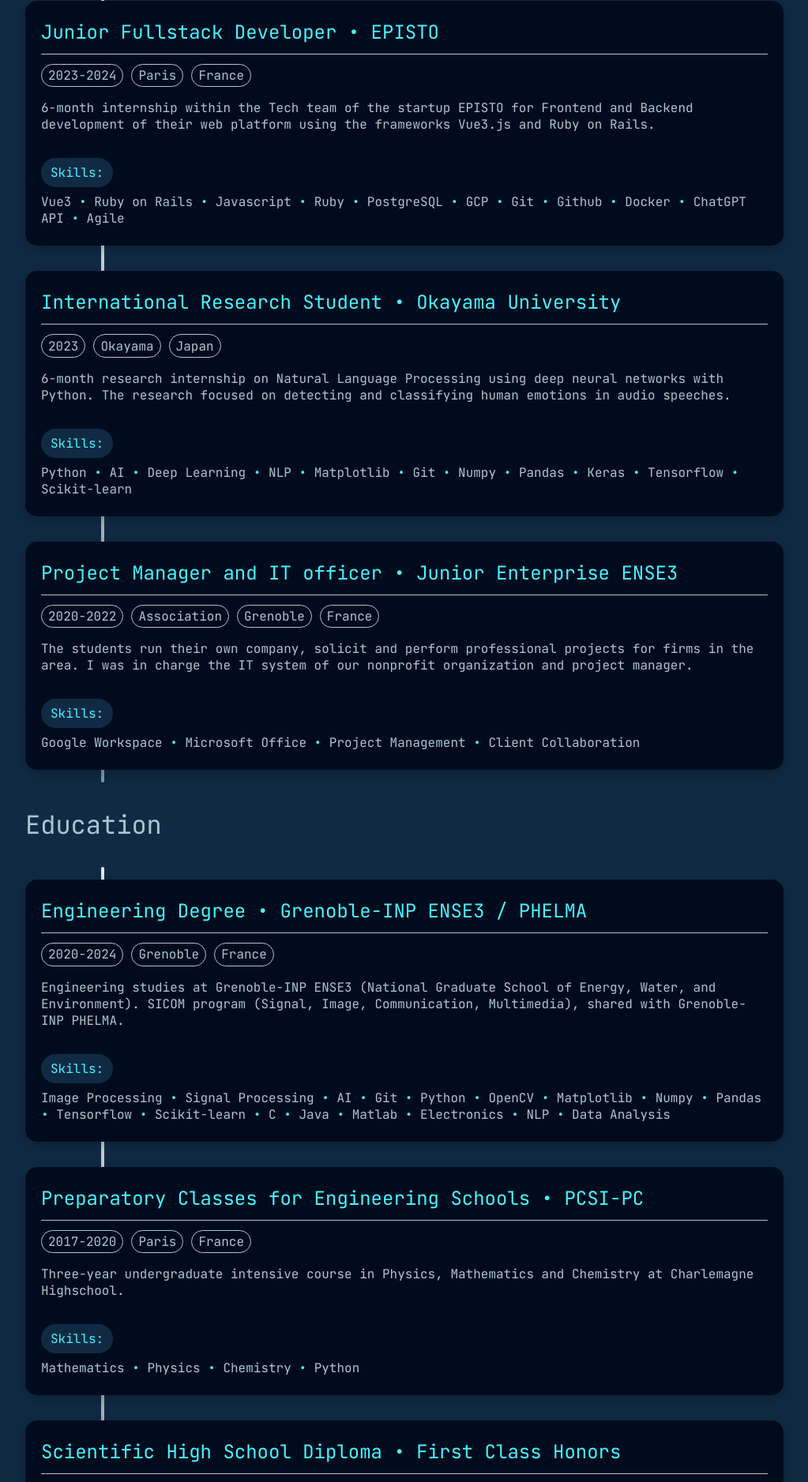
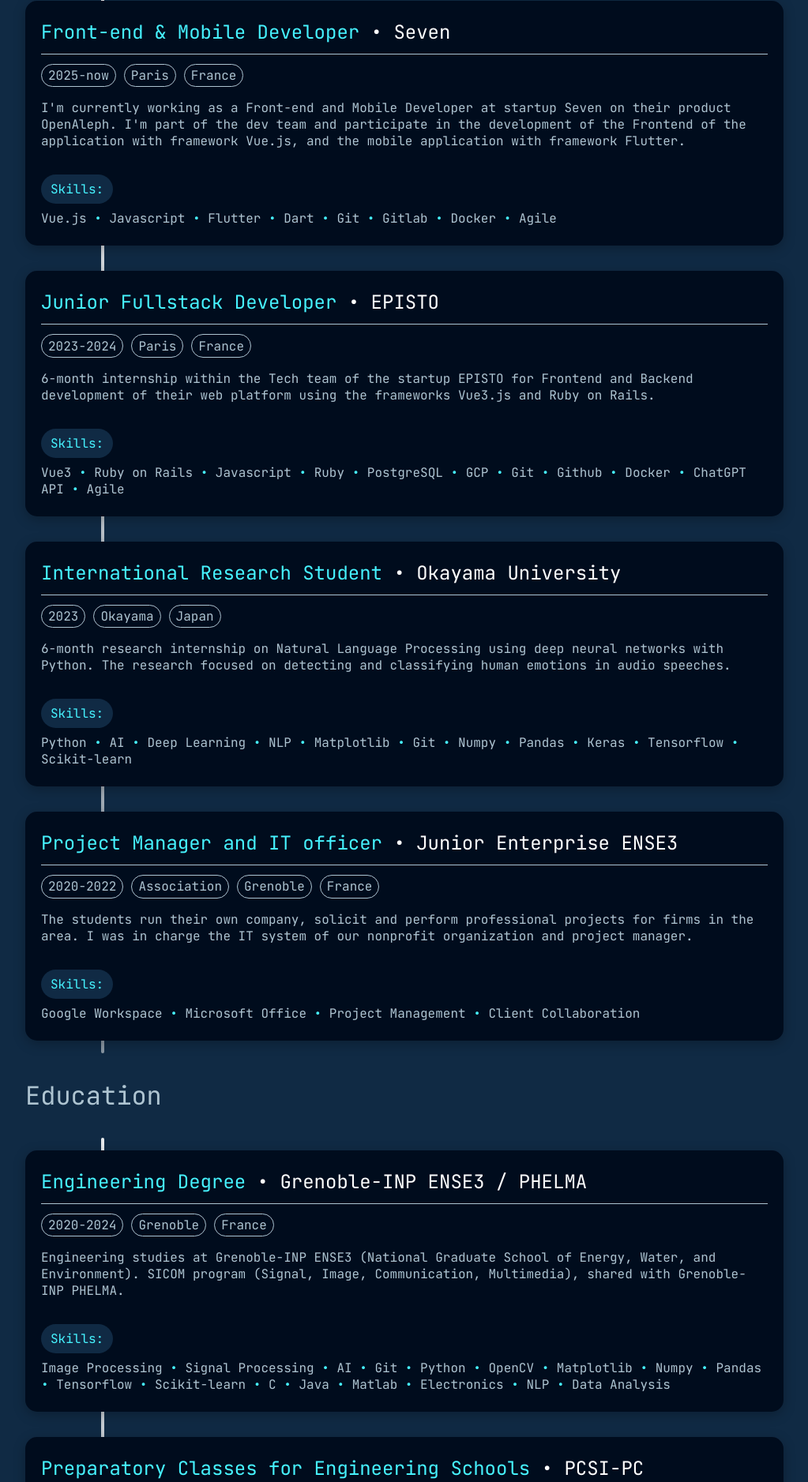
Before and after one commit to Kab0tan/Portfolio, a Vue app: page /experience in a window 1280 px wide. Shown: the part 514-2391 px from the top of the page at 79% size, without its empty margins (128-1151 px from the left). Built offline with nearby package versions, Linux system fonts and the light colour scheme.

Commit message:
feat: improve experiecne section + new data

```diff
--- a/src/assets/constants/ExperienceTexts.ts
+++ b/src/assets/constants/ExperienceTexts.ts
@@ -11,7 +11,17 @@ export const EXPERIENCE_TEXTS = {
     educationTitle: 'Education',
     career: [
       {
-        title: 'Junior Fullstack Developer • EPISTO',
+        title: 'Front-end & Mobile Developer',
+        company: 'Seven',
+        tags: [{ name: '2025-now' }, { name: 'Paris' }, { name: 'France' }],
+        description: `I'm currently working as a Front-end and Mobile Developer at startup Seven on their product OpenAleph.
+        I'm part of the dev team and participate in the development of the Frontend of the application with framework
+         Vue.js, and the mobile application with framework Flutter.`,
+        subjects: ['Vue.js', 'Javascript', 'Flutter', 'Dart', 'Git', 'Gitlab', 'Docker', 'Agile'],
+      },
+      {
+        title: 'Junior Fullstack Developer',
+        company: 'EPISTO',
         tags: [{ name: '2023-2024' }, { name: 'Paris' }, { name: 'France' }],
         description: `6-month internship within the Tech team of the startup EPISTO for
         Frontend and Backend development of their web platform using the
@@ -31,7 +41,8 @@ export const EXPERIENCE_TEXTS = {
         ],
       },
       {
-        title: 'International Research Student • Okayama University',
+        title: 'International Research Student',
+        company: 'Okayama University',
         tags: [{ name: '2023' }, { name: 'Okayama' }, { name: 'Japan' }],
         description: `6-month research internship on Natural Language Processing
         using deep neural networks with Python. The research focused on detecting and classifying
@@ -51,7 +62,8 @@ export const EXPERIENCE_TEXTS = {
         ],
       },
       {
-        title: 'Project Manager and IT officer • Junior Enterprise ENSE3',
+        title: 'Project Manager and IT officer',
+        company: 'Junior Enterprise ENSE3',
         tags: [
           { name: '2020-2022' },
           { name: 'Association' },
@@ -70,7 +82,8 @@ export const EXPERIENCE_TEXTS = {
     ],
     education: [
       {
-        title: 'Engineering Degree • Grenoble-INP ENSE3 / PHELMA',
+        title: 'Engineering Degree',
+        company: 'Grenoble-INP ENSE3 / PHELMA',
         tags: [{ name: '2020-2024' }, { name: 'Grenoble' }, { name: 'France' }],
         description: `Engineering studies at Grenoble-INP ENSE3 (National Graduate School of Energy, Water, and Environment).
           SICOM program (Signal, Image, Communication, Multimedia), shared with Grenoble-INP PHELMA.`,
@@ -95,7 +108,8 @@ export const EXPERIENCE_TEXTS = {
         ],
       },
       {
-        title: 'Preparatory Classes for Engineering Schools • PCSI-PC',
+        title: 'Preparatory Classes for Engineering Schools',
+        company: 'PCSI-PC',
         tags: [{ name: '2017-2020' }, { name: 'Paris' }, { name: 'France' }],
         description:
           'Three-year undergraduate intensive course in Physics, Mathematics and Chemistry at Charlemagne Highschool.',
@@ -103,6 +117,7 @@ export const EXPERIENCE_TEXTS = {
       },
       {
         title: 'Scientific High School Diploma • First Class Honors',
+        company: '',
         tags: [{ name: '2014-2017' }, { name: 'Paris' }, { name: 'France' }],
         description:
           'Science track with Earth and Life Sciences option, at ENCPB Pierre-Gilles-de-Gennes Highschool.',
@@ -122,7 +137,17 @@ export const EXPERIENCE_TEXTS = {
     educationTitle: 'Formation',
     career: [
       {
-        title: 'Développeur Fullstack junior • EPISTO ',
+        title: 'Développeur Frontend & Mobile',
+        company: 'Seven',
+        tags: [{ name: `2025-aujourd'hui` }, { name: 'Paris' }, { name: 'France' }],
+        description: `Je travaille actuellement en tant que Developpeur Frontend et Mobile chez Seven.
+        Je suis membre de l'équipe Tech et participe au developpement de l'application web OpenAleph avec le
+        framework Vue.js, et de l'application mobile avec le framework Flutter.`,
+        subjects: ['Vue.js', 'Javascript', 'Flutter', 'Dart', 'Git', 'Gitlab', 'Docker', 'Agile'],
+      },
+      {
+        title: 'Développeur Fullstack junior',
+        company: 'EPISTO',
         tags: [{ name: '2023-2024' }, { name: 'Paris' }, { name: 'France' }],
         description: `Stage de 6 mois au sein de l’équipe Tech de la startup EPISTO pour
         le développement Frontend et Backend de leur plateforme web sous les
@@ -142,7 +167,8 @@ export const EXPERIENCE_TEXTS = {
         ],
       },
       {
-        title: "Etudiant chercheur international • Université d'Okayama",
+        title: 'Etudiant chercheur international',
+        company: 'Université Okayama',
         tags: [{ name: '2023' }, { name: 'Okayama' }, { name: 'Japon' }],
         description: `Stage de recherche de 6 mois sur le Traitement Automatique
         des Langues à l'aide de réseaux de neurones profonds sous Python. Le sujet de recherche était la détection et classification
@@ -162,7 +188,8 @@ export const EXPERIENCE_TEXTS = {
         ],
       },
       {
-        title: `Chef de projet et responsable des Systèmes d'Informations • Junior Entreprise ENSE3`,
+        title: `Chef de projet et responsable des Systèmes d'Informations`,
+        company: 'Junior Enterprise ENSE3',
         tags: [
           { name: '2020-2022' },
           { name: 'Association' },
@@ -176,7 +203,8 @@ export const EXPERIENCE_TEXTS = {
     ],
     education: [
       {
-        title: "Diplôme d'ingénieur • Grenoble-INP ENSE3 / PHELMA ",
+        title: "Diplôme d'ingénieur ",
+        company: 'Grenoble-INP ENSE3 / PHELMA',
         tags: [{ name: '2020-2024' }, { name: 'Grenoble' }, { name: 'France' }],
         description: `Etudes d'ingénieurs au sein de Grenoble-INP ENSE3 (Ecole Nationale Supérieure
          de l'Energie, de l'Eau et de l'Environnement).
@@ -203,13 +231,15 @@ export const EXPERIENCE_TEXTS = {
         ],
       },
       {
-        title: 'Classes préparatoires aux Grandes Ecoles • PCSI-PC',
+        title: 'Classes préparatoires aux Grandes Ecoles',
+        company: 'PCSI-PC',
         tags: [{ name: '2017-2020' }, { name: 'Paris' }, { name: 'France' }],
         description: 'Classes de prépas PCSI-PC au sein du Lycée Charlemagne.',
         subjects: ['Mathématiques', 'Physique', 'Chimie', 'Python'],
       },
       {
         title: 'BAC Scientifique • Mention Très Bien',
+        company: '',
         tags: [{ name: '2014-2017' }, { name: 'Paris' }, { name: 'France' }],
         description:
           'Filière S, option Science et Vie de la Terre, au sein du Lycée ENCPB Pierre-Gilles-de-Gennes',
--- a/src/components/WorkCard/WorkCard.vue
+++ b/src/components/WorkCard/WorkCard.vue
@@ -1,7 +1,7 @@
 <template>
   <div class="work-card">
     <div class="work-card--title">
-      {{ title }}
+      {{ title }}<span v-if="company" style="color: white"> • {{ company }}</span>
     </div>
     <ElRow class="work-card__tags">
       <div v-for="tag in tags" :key="tag.name" class="work-card__tags--tag">{{ tag.name }}</div>
@@ -31,6 +31,10 @@ defineProps({
     type: String,
     required: true,
   },
+  company: {
+    type: String,
+    default: '',
+  },
   tags: {
     type: Array<Tag>,
     required: false,
--- a/src/types.ts
+++ b/src/types.ts
@@ -20,6 +20,7 @@ export interface ThemedCardContent {
 
 export interface WorkCardContent {
   title: string
+  company: string
   tags: Tag[]
   description: string
   subjects: string[]
--- a/src/views/ExperienceView.vue
+++ b/src/views/ExperienceView.vue
@@ -10,14 +10,8 @@
       <div class="experience__content__container">
         <div class="dot-timeline"></div>
         <div class="cards-container">
-          <WorkCard
-            v-for="(item, index) in contentCareer"
-            :key="index"
-            :title="rt(item.title)"
-            :description="rt(item.description)"
-            :tags="item.tags"
-            :skills="item.subjects"
-          />
+          <WorkCard v-for="(item, index) in contentCareer" :key="index" :title="rt(item.title)"
+            :company="rt(item.company)" :description="rt(item.description)" :tags="item.tags" :skills="item.subjects" />
         </div>
       </div>
       <!-- formation -->
@@ -25,14 +19,8 @@
       <div class="experience__content__container">
         <div class="dot-timeline"></div>
         <div class="cards-container">
-          <WorkCard
-            v-for="(item, index) in contentEducation"
-            :key="index"
-            :title="rt(item.title)"
-            :description="rt(item.description)"
-            :tags="item.tags"
-            :skills="item.subjects"
-          />
+          <WorkCard v-for="(item, index) in contentEducation" :key="index" :title="rt(item.title)"
+            :company="rt(item.company)" :description="rt(item.description)" :tags="item.tags" :skills="item.subjects" />
         </div>
       </div>
     </div>
```
